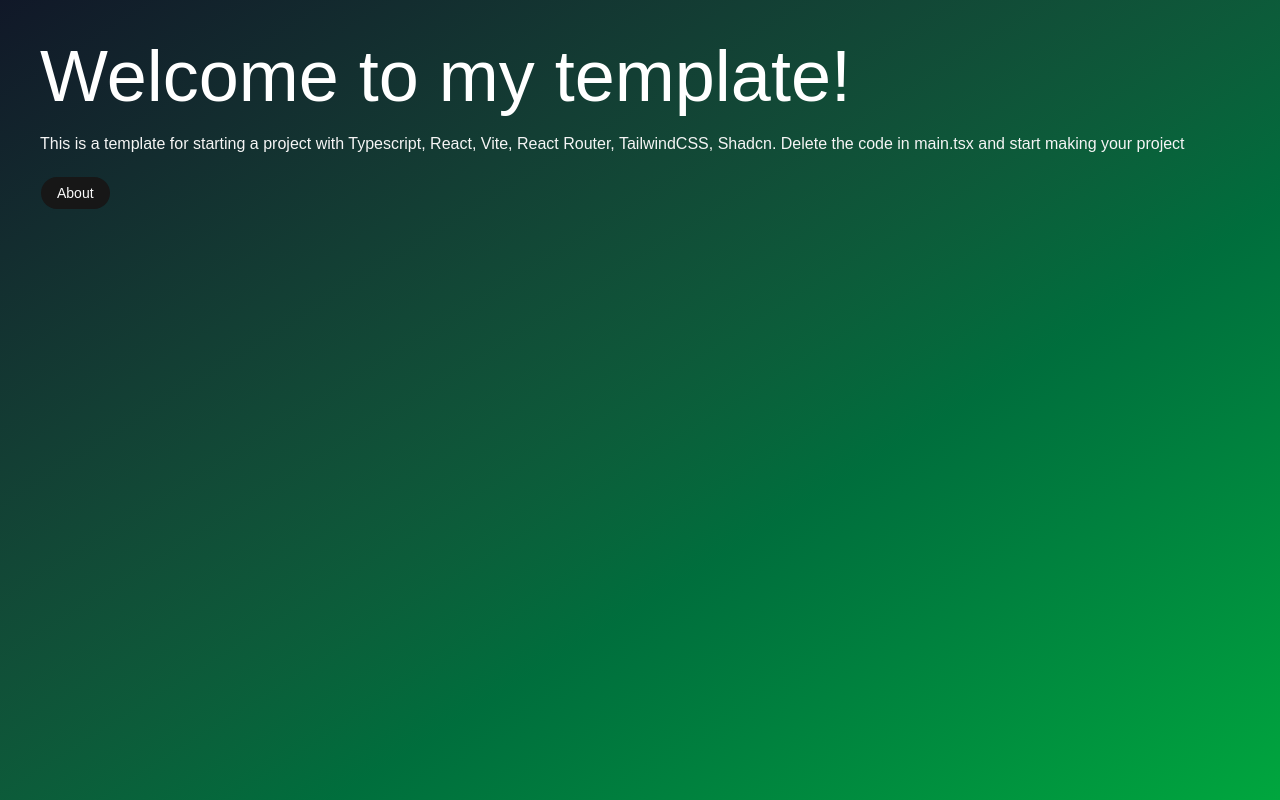
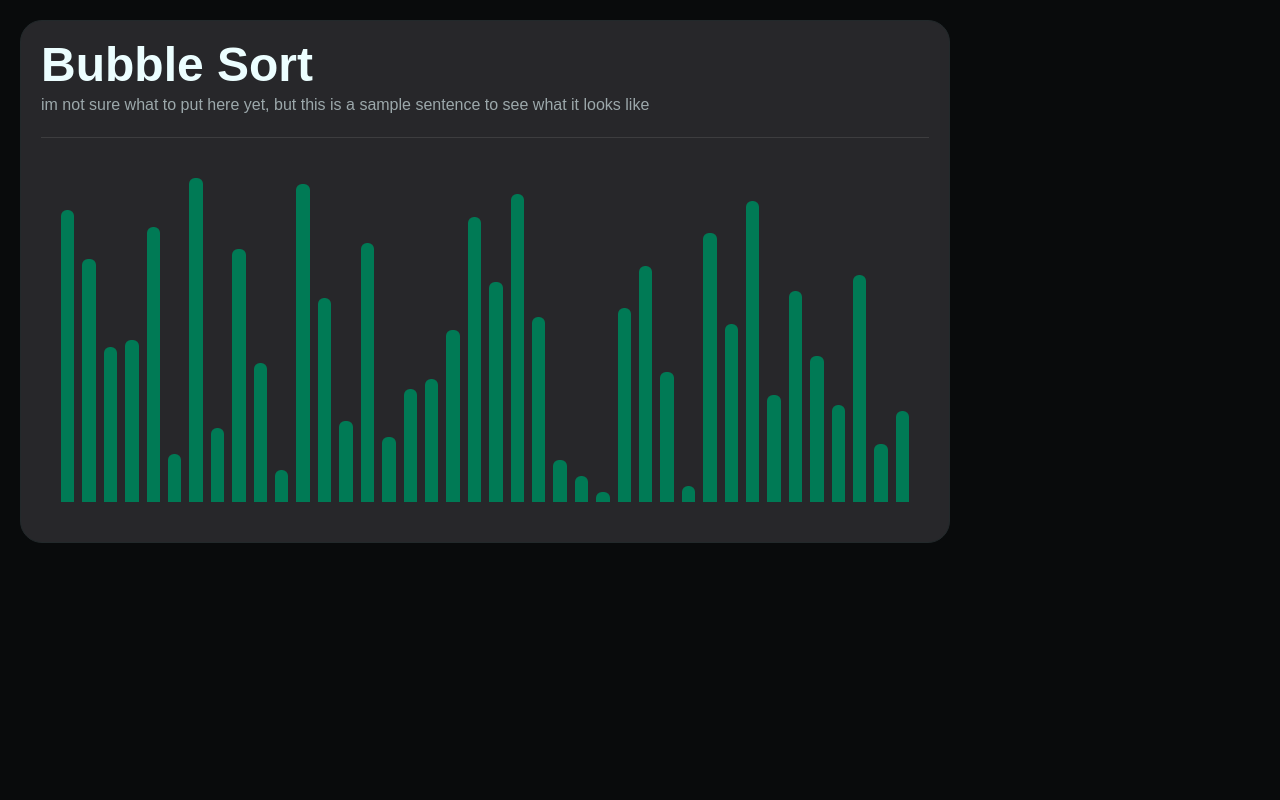
Before and after one commit to rmedcraft/sorting-algorithm-visualizer, a React (Vite) app: page / in a window 1280 px wide. Built offline with nearby package versions, Linux system fonts and the light colour scheme.

Commit message:
shuffling array

```diff
--- a/package.json
+++ b/package.json
@@ -18,8 +18,7 @@
     "radix-ui": "^1.5.0",
     "react": "^19.2.6",
     "react-dom": "^19.2.6",
-    "react-router": "^7.17.0",
-    "shadcn": "^4.11.0",
+    "shadcn": "^4.17.0",
     "tailwind-merge": "^3.6.0",
     "tailwindcss": "^4.3.0",
     "tw-animate-css": "^1.4.0"
--- a/src/App.tsx
+++ b/src/App.tsx
@@ -1,22 +1,53 @@
-import { Button } from "#components/ui/button"
-import { NavLink } from "react-router"
+import { shuffle } from "#lib/arrayUtils"
+import type React from "react"
+import { useEffect, useState } from "react"
 
 function App() {
+    const [algorithm, setAlgorithm] = useState<string>("Bubble Sort")
+
     return (
-        <div className="bg-linear-to-br from-gray-900 to-green-600 h-screen w-screen">
-            <div className=' text-white p-10 container h-fit m-auto'>
-                <h1 className="text-7xl pb-5">Welcome to my template!</h1>
-                <h1 className="text-muted pb-5">This is a template for starting a project with Typescript, React, Vite, React Router, TailwindCSS, Shadcn. Delete the code in <span className="monospace">main.tsx</span> and start making your project</h1>
-
-                {/* https://reactrouter.com/start/declarative/navigating
-                    <Link> can't generate an active state, <NavLink> can
-                */}
-                <NavLink to="/about">
-                    <Button variant={"default"} className="p-4 active:bg-blue-500">About</Button>
-                </NavLink>
+        <div className="p-5 bg-background h-screen w-screen">
+            <div className={`flex flex-col border border-accent w-3/4 aspect-video bg-secondary rounded-3xl text-primary-foreground p-5`}>
+                <h1 className="font-bold text-5xl">{algorithm}</h1>
+                <p className="font-medium text-muted-foreground mt-1">{"im not sure what to put here yet, but this is a sample sentence to see what it looks like"}</p>
+                <hr className="my-5"></hr>
+                <Sorting />
             </div>
         </div>
     )
 }
 
+const Sorting: React.FC<any> = () => {
+    const size = 40
+
+    const [arr, setArr] = useState<number[]>(Array.from(Array(size).keys()))
+
+    useEffect(() => {
+        const interval = setInterval(() => {
+            setArr((arr) => {
+                return shuffle(arr)
+            })
+        }, 5000)
+
+        return () => clearInterval(interval)
+    })
+
+    return (
+        <div className="grow w-full p-5 flex flex-row gap-2 justify-between items-end">
+            {arr.map((num: number, index: number) =>
+                <SortingBar key={num} value={num + 1} total={size} index={index} />
+            )}
+        </div>
+    )
+}
+
+const SortingBar: React.FC<any> = (props) => {
+    const { value, total, index } = props
+    const height = Math.round(value / total * 100)
+
+    return (
+        <div className={`bg-chart-4 w-10 rounded-t-sm`} style={{ height: `${height}%`, order: index }}></div>
+    )
+}
+
 export default App
--- /dev/null
+++ b/src/components/theme-provider.tsx
@@ -0,0 +1,73 @@
+import { createContext, useContext, useEffect, useState } from "react"
+
+type Theme = "dark" | "light" | "system"
+
+type ThemeProviderProps = {
+    children: React.ReactNode
+    defaultTheme?: Theme
+    storageKey?: string
+}
+
+type ThemeProviderState = {
+    theme: Theme
+    setTheme: (theme: Theme) => void
+}
+
+const initialState: ThemeProviderState = {
+    theme: "system",
+    setTheme: () => null,
+}
+
+const ThemeProviderContext = createContext<ThemeProviderState>(initialState)
+
+export function ThemeProvider({
+    children,
+    defaultTheme = "system",
+    storageKey = "vite-ui-theme",
+    ...props
+}: ThemeProviderProps) {
+    const [theme, setTheme] = useState<Theme>(
+        () => (localStorage.getItem(storageKey) as Theme) || defaultTheme
+    )
+
+    useEffect(() => {
+        const root = window.document.documentElement
+
+        root.classList.remove("light", "dark")
+
+        if (theme === "system") {
+            const systemTheme = window.matchMedia("(prefers-color-scheme: dark)")
+                .matches
+                ? "dark"
+                : "light"
+
+            root.classList.add(systemTheme)
+            return
+        }
+
+        root.classList.add(theme)
+    }, [theme])
+
+    const value = {
+        theme,
+        setTheme: (theme: Theme) => {
+            localStorage.setItem(storageKey, theme)
+            setTheme(theme)
+        },
+    }
+
+    return (
+        <ThemeProviderContext.Provider {...props} value={value}>
+            {children}
+        </ThemeProviderContext.Provider>
+    )
+}
+
+export const useTheme = () => {
+    const context = useContext(ThemeProviderContext)
+
+    if (context === undefined)
+        throw new Error("useTheme must be used within a ThemeProvider")
+
+    return context
+}
--- a/src/components/ui/button.tsx
+++ b/src/components/ui/button.tsx
@@ -5,13 +5,13 @@ import { Slot } from "radix-ui"
 import { cn } from "#lib/utils"
 
 const buttonVariants = cva(
-  "group/button inline-flex shrink-0 items-center justify-center rounded-2xl border border-transparent bg-clip-padding text-sm font-medium whitespace-nowrap transition-all outline-none select-none focus-visible:border-ring focus-visible:ring-3 focus-visible:ring-ring/30 active:not-aria-[haspopup]:translate-y-px disabled:pointer-events-none disabled:opacity-50 aria-invalid:border-destructive aria-invalid:ring-3 aria-invalid:ring-destructive/20 dark:aria-invalid:border-destructive/50 dark:aria-invalid:ring-destructive/40 [&_svg]:pointer-events-none [&_svg]:shrink-0 [&_svg:not([class*='size-'])]:size-4",
+  "group/button inline-flex shrink-0 items-center justify-center rounded-lg border border-transparent bg-clip-padding text-sm font-medium whitespace-nowrap transition-all outline-none select-none focus-visible:border-ring focus-visible:ring-3 focus-visible:ring-ring/50 active:not-aria-[haspopup]:translate-y-px disabled:pointer-events-none disabled:opacity-50 aria-invalid:border-destructive aria-invalid:ring-3 aria-invalid:ring-destructive/20 dark:aria-invalid:border-destructive/50 dark:aria-invalid:ring-destructive/40 [&_svg]:pointer-events-none [&_svg]:shrink-0 [&_svg:not([class*='size-'])]:size-4",
   {
     variants: {
       variant: {
         default: "bg-primary text-primary-foreground hover:bg-primary/80",
         outline:
-          "border-border bg-background hover:bg-muted hover:text-foreground aria-expanded:bg-muted aria-expanded:text-foreground dark:bg-transparent dark:hover:bg-input/30",
+          "border-border bg-background hover:bg-muted hover:text-foreground aria-expanded:bg-muted aria-expanded:text-foreground dark:border-input dark:bg-input/30 dark:hover:bg-input/50",
         secondary:
           "bg-secondary text-secondary-foreground hover:bg-[color-mix(in_oklch,var(--secondary),var(--foreground)_5%)] aria-expanded:bg-secondary aria-expanded:text-secondary-foreground",
         ghost:
@@ -22,13 +22,15 @@ const buttonVariants = cva(
       },
       size: {
         default:
-          "h-8 gap-1.5 px-3 has-data-[icon=inline-end]:pr-2.5 has-data-[icon=inline-start]:pl-2.5",
-        xs: "h-6 gap-1 px-2.5 text-xs has-data-[icon=inline-end]:pr-2 has-data-[icon=inline-start]:pl-2 [&_svg:not([class*='size-'])]:size-3",
-        sm: "h-7 gap-1 px-3 has-data-[icon=inline-end]:pr-2 has-data-[icon=inline-start]:pl-2",
-        lg: "h-9 gap-1.5 px-4 has-data-[icon=inline-end]:pr-3 has-data-[icon=inline-start]:pl-3",
+          "h-8 gap-1.5 px-2.5 has-data-[icon=inline-end]:pr-2 has-data-[icon=inline-start]:pl-2",
+        xs: "h-6 gap-1 rounded-[min(var(--radius-md),10px)] px-2 text-xs in-data-[slot=button-group]:rounded-lg has-data-[icon=inline-end]:pr-1.5 has-data-[icon=inline-start]:pl-1.5 [&_svg:not([class*='size-'])]:size-3",
+        sm: "h-7 gap-1 rounded-[min(var(--radius-md),12px)] px-2.5 text-[0.8rem] in-data-[slot=button-group]:rounded-lg has-data-[icon=inline-end]:pr-1.5 has-data-[icon=inline-start]:pl-1.5 [&_svg:not([class*='size-'])]:size-3.5",
+        lg: "h-9 gap-1.5 px-2.5 has-data-[icon=inline-end]:pr-2 has-data-[icon=inline-start]:pl-2",
         icon: "size-8",
-        "icon-xs": "size-6 [&_svg:not([class*='size-'])]:size-3",
-        "icon-sm": "size-7",
+        "icon-xs":
+          "size-6 rounded-[min(var(--radius-md),10px)] in-data-[slot=button-group]:rounded-lg [&_svg:not([class*='size-'])]:size-3",
+        "icon-sm":
+          "size-7 rounded-[min(var(--radius-md),12px)] in-data-[slot=button-group]:rounded-lg",
         "icon-lg": "size-9",
       },
     },
--- a/src/index.css
+++ b/src/index.css
@@ -53,71 +53,71 @@
 
 :root {
     --background: oklch(1 0 0);
-    --foreground: oklch(0.145 0 0);
+    --foreground: oklch(0.148 0.004 228.8);
     --card: oklch(1 0 0);
-    --card-foreground: oklch(0.145 0 0);
+    --card-foreground: oklch(0.148 0.004 228.8);
     --popover: oklch(1 0 0);
-    --popover-foreground: oklch(0.145 0 0);
-    --primary: oklch(0.205 0 0);
-    --primary-foreground: oklch(0.985 0 0);
-    --secondary: oklch(0.97 0 0);
-    --secondary-foreground: oklch(0.205 0 0);
-    --muted: oklch(0.97 0 0);
-    --muted-foreground: oklch(0.556 0 0);
-    --accent: oklch(0.97 0 0);
-    --accent-foreground: oklch(0.205 0 0);
+    --popover-foreground: oklch(0.148 0.004 228.8);
+    --primary: oklch(0.52 0.105 223.128);
+    --primary-foreground: oklch(0.984 0.019 200.873);
+    --secondary: oklch(0.967 0.001 286.375);
+    --secondary-foreground: oklch(0.21 0.006 285.885);
+    --muted: oklch(0.963 0.002 197.1);
+    --muted-foreground: oklch(0.56 0.021 213.5);
+    --accent: oklch(0.963 0.002 197.1);
+    --accent-foreground: oklch(0.218 0.008 223.9);
     --destructive: oklch(0.577 0.245 27.325);
-    --border: oklch(0.922 0 0);
-    --input: oklch(0.922 0 0);
-    --ring: oklch(0.708 0 0);
-    --chart-1: oklch(0.87 0 0);
-    --chart-2: oklch(0.556 0 0);
-    --chart-3: oklch(0.439 0 0);
-    --chart-4: oklch(0.371 0 0);
-    --chart-5: oklch(0.269 0 0);
+    --border: oklch(0.925 0.005 214.3);
+    --input: oklch(0.925 0.005 214.3);
+    --ring: oklch(0.723 0.014 214.4);
+    --chart-1: oklch(0.845 0.143 164.978);
+    --chart-2: oklch(0.696 0.17 162.48);
+    --chart-3: oklch(0.596 0.145 163.225);
+    --chart-4: oklch(0.508 0.118 165.612);
+    --chart-5: oklch(0.432 0.095 166.913);
     --radius: 0.625rem;
-    --sidebar: oklch(0.985 0 0);
-    --sidebar-foreground: oklch(0.145 0 0);
-    --sidebar-primary: oklch(0.205 0 0);
-    --sidebar-primary-foreground: oklch(0.985 0 0);
-    --sidebar-accent: oklch(0.97 0 0);
-    --sidebar-accent-foreground: oklch(0.205 0 0);
-    --sidebar-border: oklch(0.922 0 0);
-    --sidebar-ring: oklch(0.708 0 0);
+    --sidebar: oklch(0.987 0.002 197.1);
+    --sidebar-foreground: oklch(0.148 0.004 228.8);
+    --sidebar-primary: oklch(0.609 0.126 221.723);
+    --sidebar-primary-foreground: oklch(0.984 0.019 200.873);
+    --sidebar-accent: oklch(0.963 0.002 197.1);
+    --sidebar-accent-foreground: oklch(0.218 0.008 223.9);
+    --sidebar-border: oklch(0.925 0.005 214.3);
+    --sidebar-ring: oklch(0.723 0.014 214.4);
 }
 
 .dark {
-    --background: oklch(0.145 0 0);
-    --foreground: oklch(0.985 0 0);
-    --card: oklch(0.205 0 0);
-    --card-foreground: oklch(0.985 0 0);
-    --popover: oklch(0.205 0 0);
-    --popover-foreground: oklch(0.985 0 0);
-    --primary: oklch(0.922 0 0);
-    --primary-foreground: oklch(0.205 0 0);
-    --secondary: oklch(0.269 0 0);
+    --background: oklch(0.148 0.004 228.8);
+    --foreground: oklch(0.987 0.002 197.1);
+    --card: oklch(0.218 0.008 223.9);
+    --card-foreground: oklch(0.987 0.002 197.1);
+    --popover: oklch(0.218 0.008 223.9);
+    --popover-foreground: oklch(0.987 0.002 197.1);
+    --primary: oklch(0.45 0.085 224.283);
+    --primary-foreground: oklch(0.984 0.019 200.873);
+    --secondary: oklch(0.274 0.006 286.033);
     --secondary-foreground: oklch(0.985 0 0);
-    --muted: oklch(0.269 0 0);
-    --muted-foreground: oklch(0.708 0 0);
-    --accent: oklch(0.269 0 0);
-    --accent-foreground: oklch(0.985 0 0);
+    --muted: oklch(0.275 0.011 216.9);
+    --muted-foreground: oklch(0.723 0.014 214.4);
+    --accent: oklch(0.275 0.011 216.9);
+    --accent-foreground: oklch(0.987 0.002 197.1);
     --destructive: oklch(0.704 0.191 22.216);
     --border: oklch(1 0 0 / 10%);
     --input: oklch(1 0 0 / 15%);
-    --ring: oklch(0.556 0 0);
-    --chart-1: oklch(0.87 0 0);
-    --chart-2: oklch(0.556 0 0);
-    --chart-3: oklch(0.439 0 0);
-    --chart-4: oklch(0.371 0 0);
-    --chart-5: oklch(0.269 0 0);
-    --sidebar: oklch(0.205 0 0);
-    --sidebar-foreground: oklch(0.985 0 0);
-    --sidebar-primary: oklch(0.488 0.243 264.376);
-    --sidebar-primary-foreground: oklch(0.985 0 0);
-    --sidebar-accent: oklch(0.269 0 0);
-    --sidebar-accent-foreground: oklch(0.985 0 0);
+    --ring: oklch(0.56 0.021 213.5);
+    --chart-1: oklch(0.845 0.143 164.978);
+    --chart-2: oklch(0.696 0.17 162.48);
+    --chart-3: oklch(0.596 0.145 163.225);
+    --chart-4: oklch(0.508 0.118 165.612);
+    --chart-5: oklch(0.432 0.095 166.913);
+    --sidebar: oklch(0.218 0.008 223.9);
+    --sidebar-foreground: oklch(0.987 0.002 197.1);
+    --sidebar-primary: oklch(0.715 0.143 215.221);
+    --sidebar-primary-foreground: oklch(0.302 0.056 229.695);
+    --sidebar-accent: oklch(0.275 0.011 216.9);
+    --sidebar-accent-foreground: oklch(0.987 0.002 197.1);
     --sidebar-border: oklch(1 0 0 / 10%);
-    --sidebar-ring: oklch(0.556 0 0);
+    --sidebar-ring: oklch(0.56 0.021 213.5);
 }
 
 @layer base {
--- /dev/null
+++ b/src/lib/arrayUtils.ts
@@ -0,0 +1,27 @@
+/**
+ * in react, you can set up useState with arrays, but it treats all arrays as immutable.
+ * all of these functions will return a new array instead of altering the array in place.
+ * */
+
+
+
+export function swap(arr: any[], index1: number, index2: number) {
+    const newArr = [...arr]
+    newArr[index1] = newArr[index2]
+    newArr[index2] = arr[index1]
+    return newArr
+}
+
+// Fisher-Yates
+export function shuffle(arr: any[]) {
+    const newArr = [...arr]
+
+    for (let i = newArr.length - 1; i > 0; i--) {
+
+        const j = Math.floor(Math.random() * (i + 1));
+
+        [newArr[i], newArr[j]] = [newArr[j], newArr[i]]
+    }
+
+    return newArr
+}
--- a/src/main.tsx
+++ b/src/main.tsx
@@ -2,18 +2,13 @@ import { StrictMode } from 'react'
 import { createRoot } from 'react-dom/client'
 import './index.css'
 import App from './App.tsx'
-import { BrowserRouter, Route, Routes } from "react-router";
-import About from './pages/About.tsx';
+import { ThemeProvider } from '#components/theme-provider'
 
 createRoot(document.getElementById('root')!).render(
     <StrictMode>
-
+        <ThemeProvider defaultTheme="dark" storageKey="vite-ui-theme">
+            <App />
+        </ThemeProvider>
         {/* https://reactrouter.com/start/declarative/routing */}
-        <BrowserRouter>
-            <Routes>
-                <Route path="/" element={<App />} />
-                <Route path="/about" element={<About />} />
-            </Routes>
-        </BrowserRouter>
     </StrictMode>,
 )
```
Also changed, not shown: src/pages/About.tsx (deleted, +0 -30 lines), components.json, 2 other files (tests, documents, lock files or other folders).
